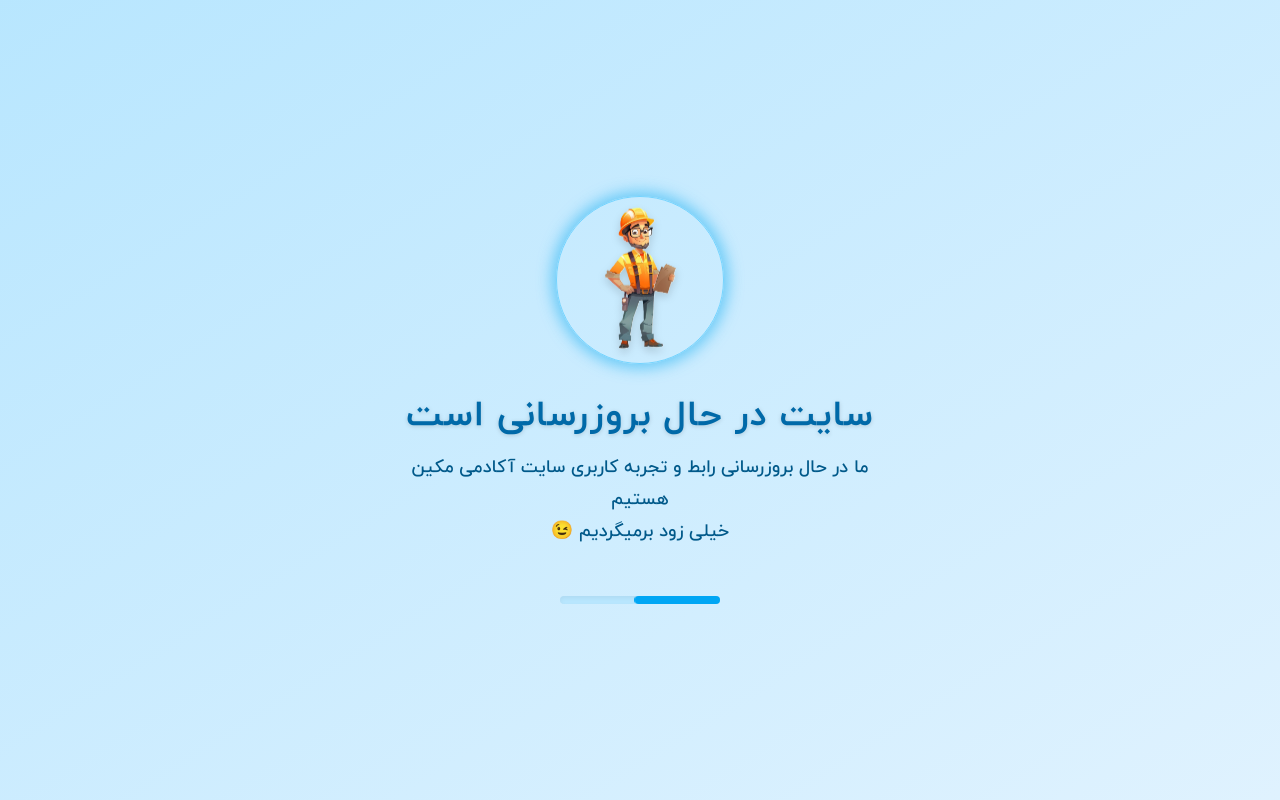
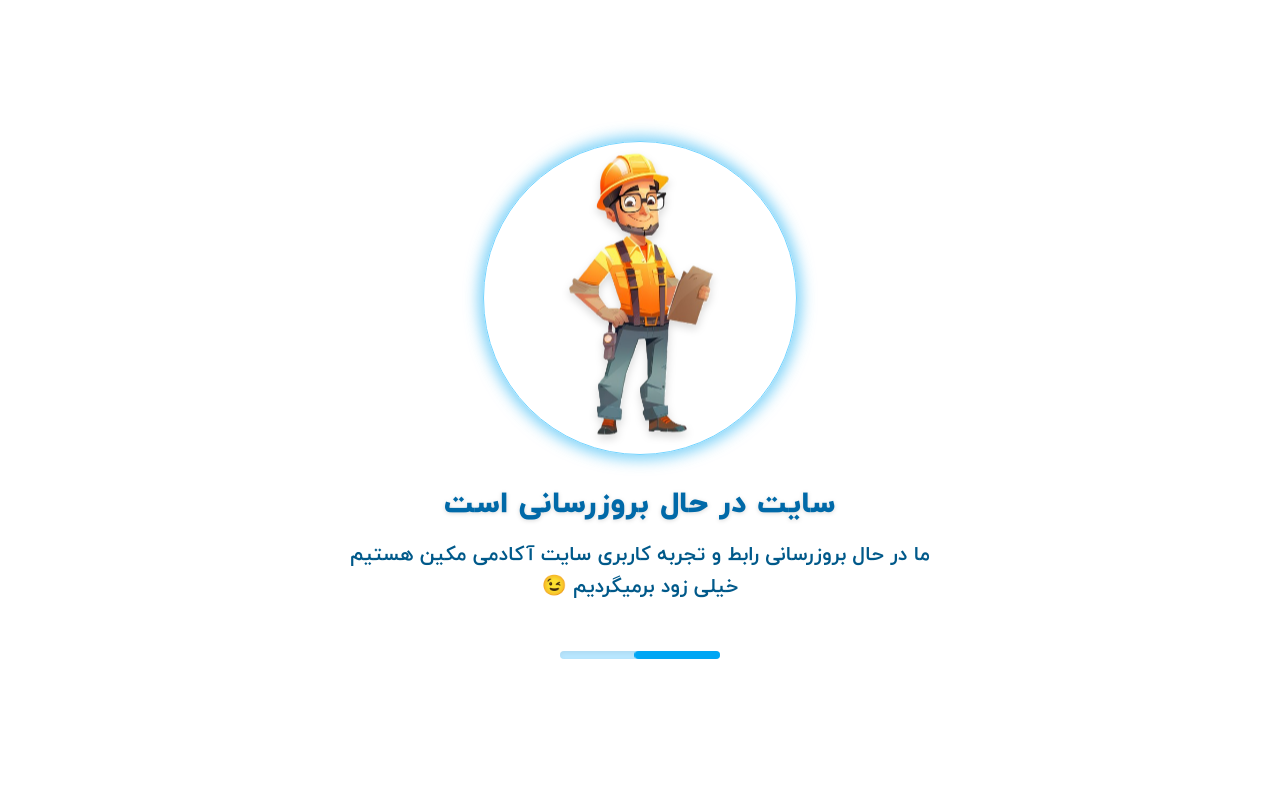
Before and after one commit to soulishoon/MakeenMaintenance, a Next.js app: page / in a window 1280 px wide. Built offline with nearby package versions, Linux system fonts and the light colour scheme.

Commit message:
changeBackground

```diff
--- a/app/globals.css
+++ b/app/globals.css
@@ -2,7 +2,7 @@
 
 @font-face {
   font-family: 'yekanbold';
-  src: url('/fonts/iranyekanwebbold.woff') format('woff');
+  src: url('/fonts/iranyekanwebextrabold.woff') format('woff');
   font-weight: 700;
   font-style: normal;
   font-display: swap;
@@ -10,8 +10,8 @@
 
 @font-face {
   font-family: 'yekanmedium';
-  src: url('/fonts/iranyekanwebmedium.woff') format('woff');
-  font-weight: 500;
+  src: url('/fonts/iranyekanwebbold.woff') format('woff');
+  font-weight: 600;
   font-style: normal;
   font-display: swap;
 }
--- a/app/page.tsx
+++ b/app/page.tsx
@@ -3,31 +3,35 @@
 
 export default function Home() {
   return (
-    <div className="min-h-screen flex flex-col items-center justify-center bg-linear-to-tl from-sky-100 to-sky-200 text-sky-700 p-4 sm:p-6 md:p-10 text-center">
+    <div className="min-h-screen  flex flex-col items-center justify-center text-sky-700 p-4 sm:p-6 md:p-10 text-center">
       <div className="mb-6 sm:mb-8 flex flex-col items-center relative">
-        <div className="p-1.5 sm:p-2 rounded-full shadow-xl border border-sky-300 animate-glowOutline">
+        <div className="lg:p-1.5 sm:p-4 rounded-full  shadow-xl border border-sky-300 animate-glowOutline">
           <Image
             src={karegar}
             alt="programmer cartoon"
-            width={120}
-            height={120}
-            className="object-contain drop-shadow-lg rounded-full animate-upDown sm:w-[150px] sm:h-[150px]"
+            width={150}
+            height={150}
+            className="object-contain drop-shadow-lg rounded-full animate-upDown
+
+            sm:w-[150px] sm:h-[150px]
+            md:w-[220px] md:h-[220px]
+            lg:w-[300px] lg:h-[300px] "
           />
         </div>
       </div>
 
       <h1
         style={{ fontFamily: "yekanbold" }}
-        className="text-2xl sm:text-3xl md:text-4xl mb-3 sm:mb-4 tracking-wide drop-shadow-sm px-2"
+        className=" sm:text-2xl md:text-3xl mb-3 sm:mb-4 tracking-wide drop-shadow-sm px-2"
       >
         سایت در حال بروزرسانی است
       </h1>
 
       <p
         style={{ fontFamily: "yekanmedium" }}
-        className="text-base sm:text-lg leading-7 sm:leading-8 text-sky-800 max-w-lg px-4"
+        className=" sm:text-xl sm:leading-8 text-sky-800  px-4"
       >
-        ما در حال بروزرسانی رابط و تجربه کاربری سایت آکادمی مکین هستیم
+       ما در حال بروزرسانی رابط و تجربه کاربری سایت آکادمی مکین هستیم
         <br />
         😉 خیلی زود برمیگردیم
       </p>
```
